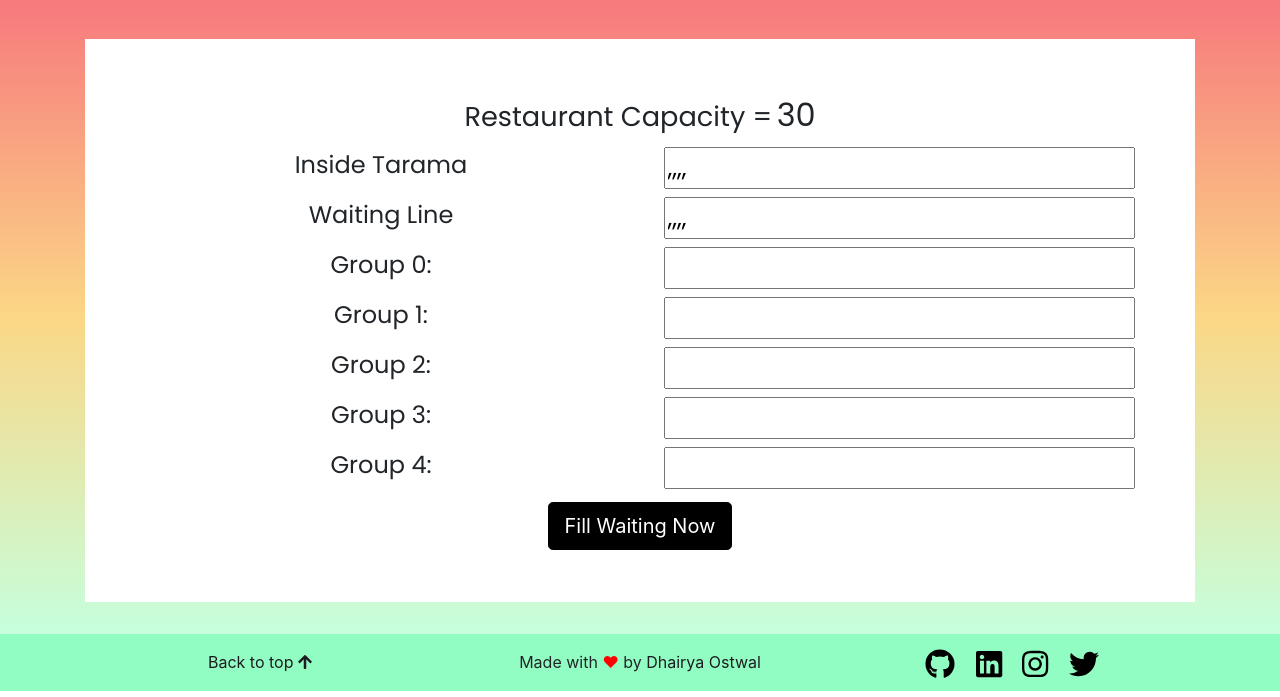
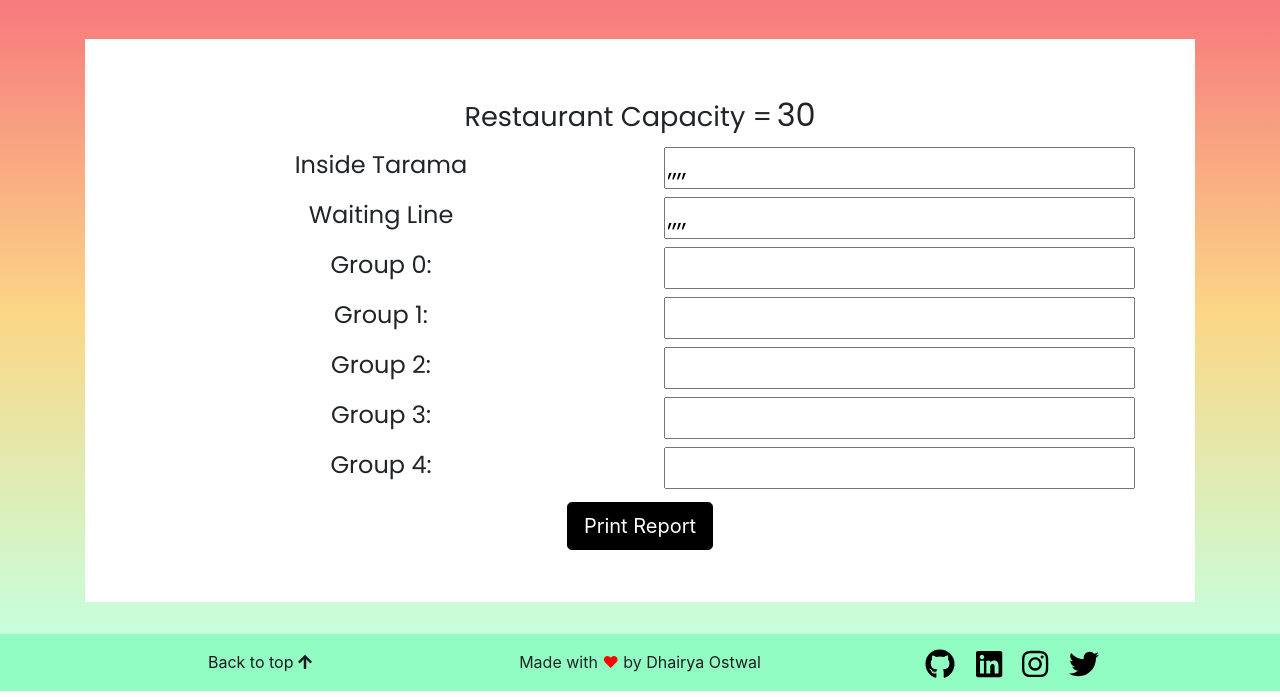
Before and after one commit to dhairyaostwal/Tarama-OS, a Flask app: template templates/Report.html in a window 1280 px wide. Shown: the part 103-800 px from the top of the page. Run offline with Flask 2, Linux system fonts and the light colour scheme; the template is opened without the code that fills it, so the values that code supplies are empty; some libraries are stand-ins or nearby versions.

Commit message:
Edit button text to "Print Report"

```diff
--- a/templates/Report.html
+++ b/templates/Report.html
@@ -93,7 +93,7 @@
                     </div>
 
                     <div style="text-align: center; margin-top: .8rem;">
-                        <a href="/fillinsidetarama" class="btn btn-primary btn-lg getStarted">Fill Waiting Now</a>
+                        <a href="/fillinsidetarama" class="btn btn-primary btn-lg getStarted">Print Report</a>
                     </div>
                 </div>
             </div>
```
